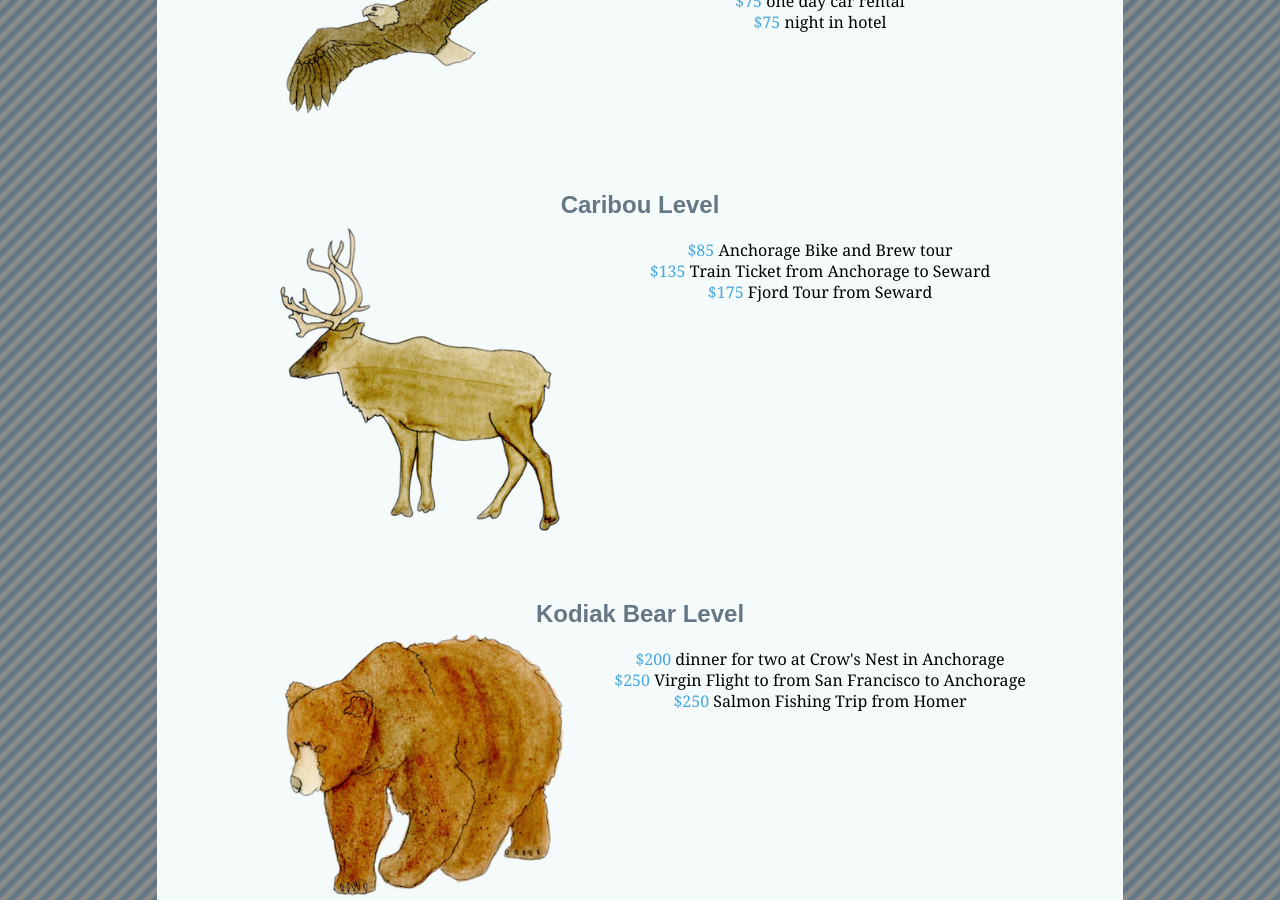
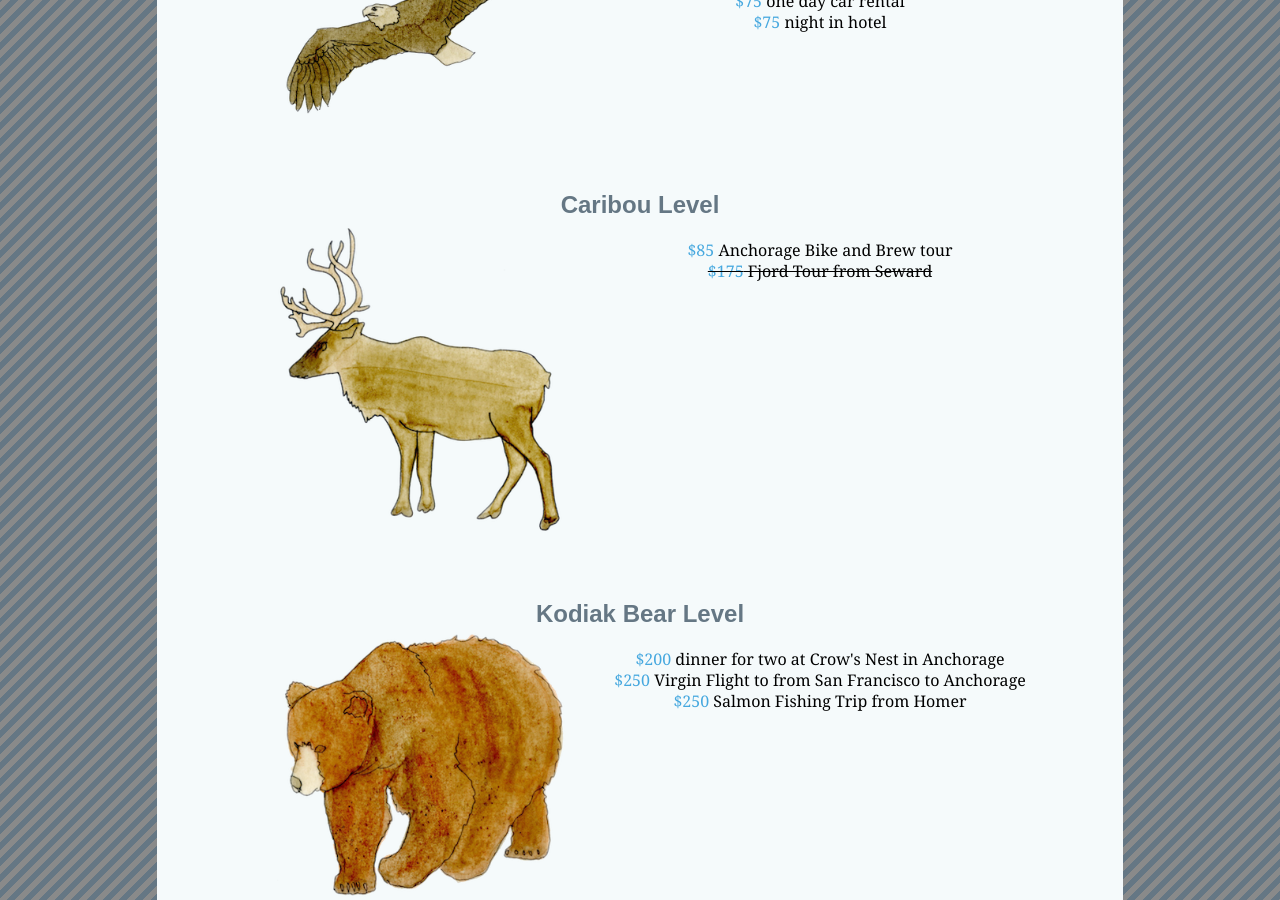
Before and after one commit to jlev/ruthandjosh, a Jekyll site: the page built from registry.html, in a window 1280 px wide and 900 px high, scrolled down 1422 px. Built offline with Jekyll 4.4.1, drawn with Linux system fonts in a browser that asks for light colours; nearby versions of some CDN libraries; Markdown is read by kramdown in place of the engine named in the settings.

Commit message:
remove broken link, delete fulfilled gift

```diff
--- a/registry.html
+++ b/registry.html
@@ -78,8 +78,7 @@ title: Honeymoon Registry
 	<div class="text">
 		<ul>
 			<li><a href="https://www.paypal.com/cgi-bin/webscr?cmd=_s-xclick&hosted_button_id=52RWYZZRW4GBE" target="_blank">$85</a> Anchorage Bike and Brew tour</li>
-			<li><a href="">$135</a> Train Ticket from Anchorage to Seward</li>
-			<li><a href="https://www.paypal.com/cgi-bin/webscr?cmd=_s-xclick&hosted_button_id=MLGUGWXGG2SNL" target="_blank">$175</a> Fjord Tour from Seward</li>
+			<li><del><a href="https://www.paypal.com/cgi-bin/webscr?cmd=_s-xclick&hosted_button_id=MLGUGWXGG2SNL" target="_blank">$175</a> Fjord Tour from Seward</del></li>
 
 		</ul>
 	</div>
```
